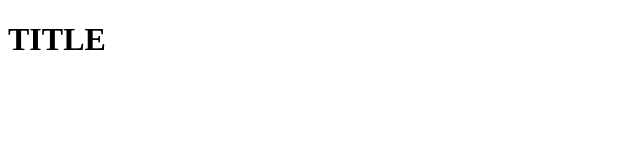
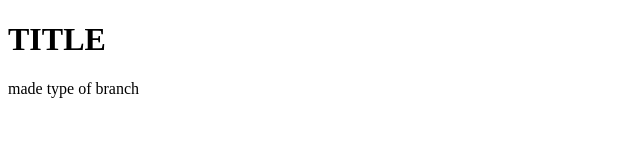
Before and after one commit to Davyd01/type_of, a plain HTML site: page index.html in a window 1280 px wide. Shown: the whole page, without its empty margins (0-640 px from the left). Drawn offline with Linux system fonts and the light colour scheme.

Commit message:
type of js

```diff
--- a/index.html
+++ b/index.html
@@ -7,6 +7,7 @@
 </head>
 <body>
   <h1>TITLE</h1>
+  <p>made type of branch</p>
 
   <script src="main.js"></script>
 </body>
```
Also changed, not shown: main.js (+12 -0 lines).
